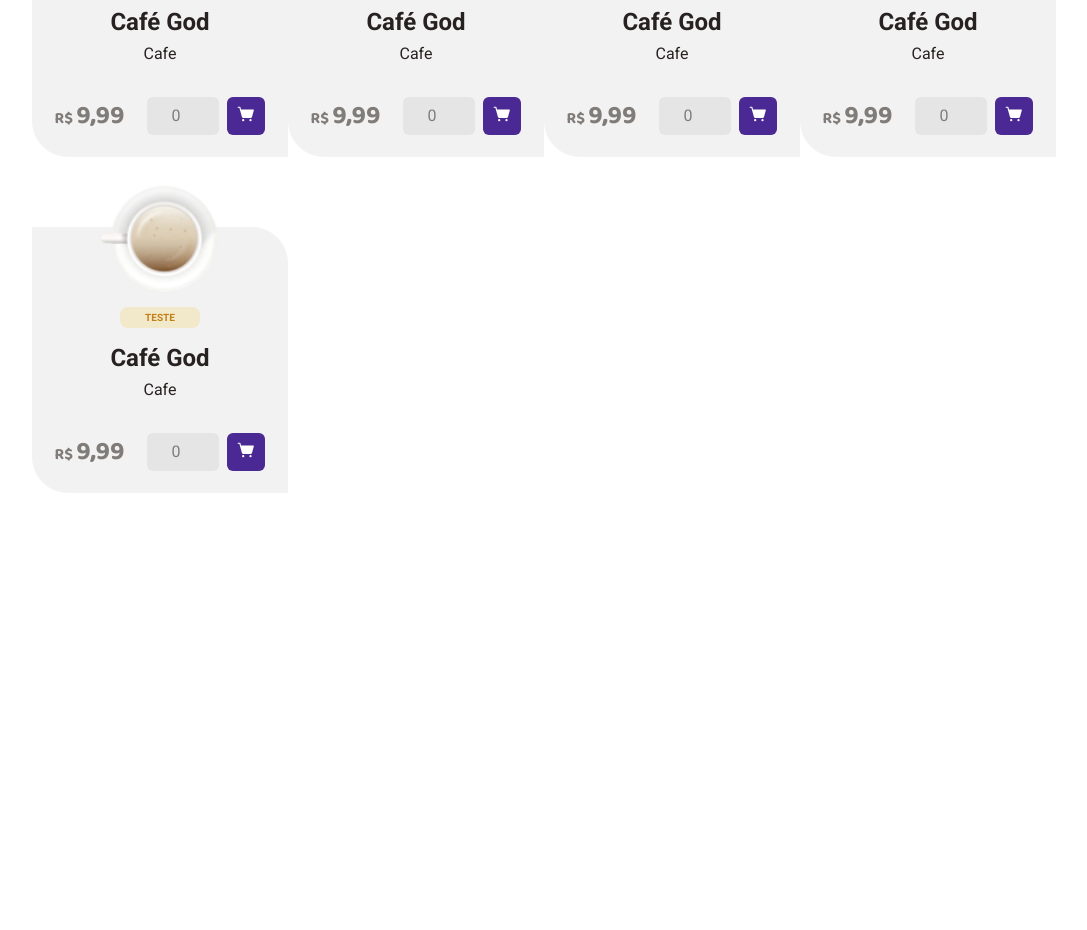
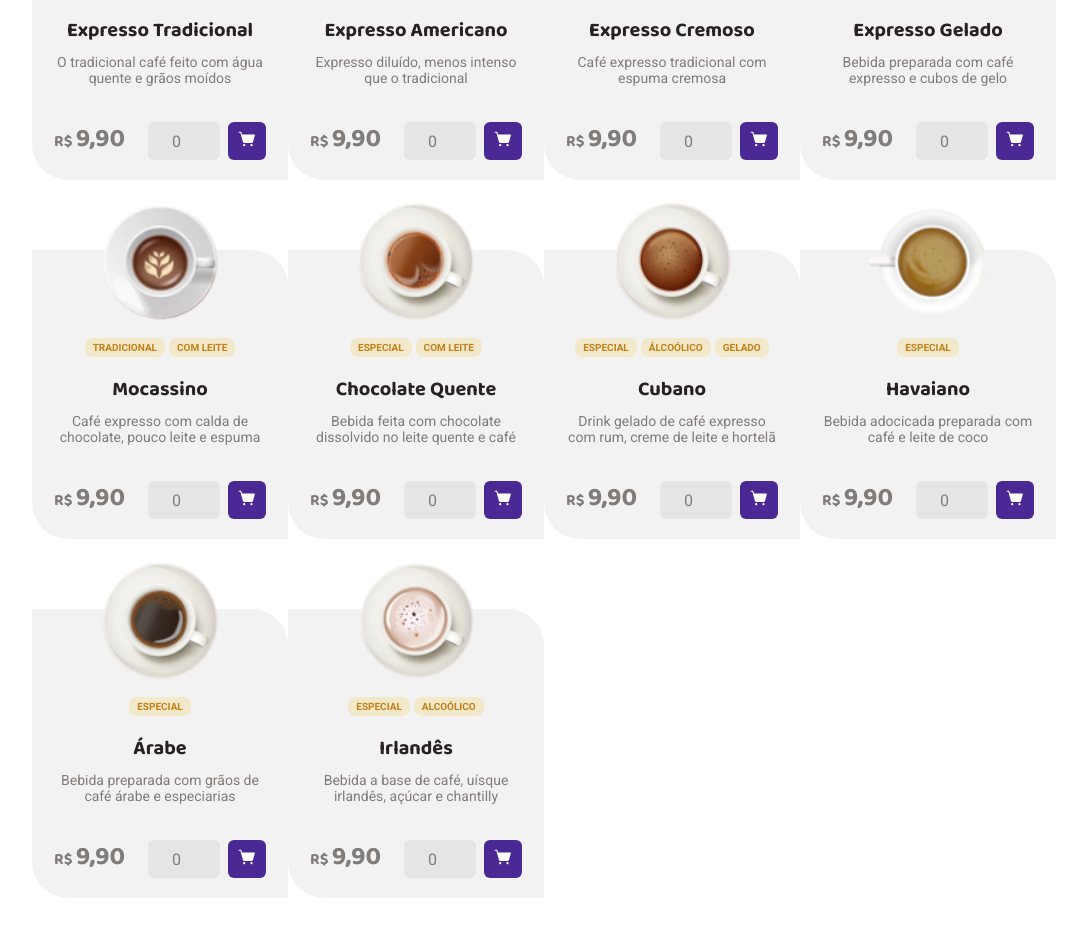
Before and after one commit to JuanFila/Coff, a React (Vite) app: page / in a window 1280 px wide. Shown: the part 1145-2075 px from the top of the page, without its empty margins (128-1215 px from the left). Before the commit the page ends 1670 px from the top, so only its background shows below. Built offline with nearby package versions, Linux system fonts and the light colour scheme.

Commit message:
Finish home page

```diff
--- a/src/components/CardCoffee/index.tsx
+++ b/src/components/CardCoffee/index.tsx
@@ -9,48 +9,55 @@ import {
   Moeda,
   CoffeName,
   CoffeDescription,
-  Adefinir2,
+  ContainerShop,
+  TypeCoffeContainer,
+  Description,
 } from "./style";
 import { TypeCoffee } from "../TypeCoffe";
-
-interface Image {
-  src: string;
-  alt: string;
-}
 
 interface PropsCoffee {
   typeCoffee: string[];
   price: string;
   coffeeName: string;
   coffeeDescription: string;
-  img: Image;
+  src: string;
+  alt: string;
 }
 
 export function CardCoffee({
+  typeCoffee,
   price,
-  img,
+  src,
+  alt,
   coffeeDescription,
   coffeeName,
 }: PropsCoffee) {
   return (
     <CardContainerCoffee>
-      <ImageCoffee src={img.src} alt={img.alt} />
-      <TypeCoffee />
-      <CoffeName>{coffeeName}</CoffeName>
-      <CoffeDescription>{coffeeDescription}</CoffeDescription>
+      <ImageCoffee src={src} alt={alt} />
+
+      <TypeCoffeContainer>
+        {typeCoffee.map((type, index) => (
+          <TypeCoffee key={index} typeCoffee={type} />
+        ))}
+      </TypeCoffeContainer>
+
+      <Description>
+        <CoffeName>{coffeeName}</CoffeName>
+        <CoffeDescription>{coffeeDescription}</CoffeDescription>
+      </Description>
+
       <ContainerPrice>
         <p>
           <Moeda>R$ </Moeda>
           <Price> {price}</Price>
         </p>
-
-        <Adefinir2>
+        <ContainerShop>
           <Input type="number" placeholder="0" />
           <ButtonShop>
             <ShoppingCartSimple size={18} color="#FFF" weight="fill" />
           </ButtonShop>
-        </Adefinir2>
-
+        </ContainerShop>
       </ContainerPrice>
     </CardContainerCoffee>
   );
--- a/src/components/CardCoffee/style.ts
+++ b/src/components/CardCoffee/style.ts
@@ -1,14 +1,14 @@
 import styled from "styled-components";
+
+
 
 export const CardContainerCoffee = styled.div`
   width: 16rem;
   height: auto;
 
   display:flex;
+  flex-direction: column;
   align-items: center;
-  flex-direction: column;
-
-  display: relative;
 
   border-top-right-radius: 36px;
   border-bottom-left-radius: 36px;
@@ -17,13 +17,29 @@ export const CardContainerCoffee = styled.div`
 
   margin-top: 4.375rem;
 `
+
+export const TypeCoffeContainer = styled.div`
+  width: 100%;
+  margin-top: -2rem;
+  gap: 4px;
+  display: flex;
+  align-items: center;
+  justify-content: center;
+  flex-wrap: wrap;
+  `
+
 export const CoffeName = styled.h2`
+  font-family: "baloo 2";
+  font-size: 1.25rem;
   margin-bottom: 0.5rem;
 `
 export const CoffeDescription = styled.p`
+  font-family: "Roboto";
+  font-size: 0.875rem;
   margin-bottom: 2rem;
+  color: ${props => props.theme["base-text"]};
+  text-align: center;
 `
-
 
 export const ImageCoffee = styled.img`
     width: 7.5rem;
@@ -56,14 +72,27 @@ export const Input = styled.input`
 
 export const ContainerPrice = styled.div`
     width: 100%;
+    height: 100%;
     display: flex;
-    align-items: center;
+    align-items: flex-end;
     justify-content: center;
     gap: 1.4375rem;
     margin-bottom: 20px;
 `
 
-const MoedaAndPrice = styled.label `
+export const Description = styled.div`
+    width: 13.5rem;
+    height: auto;
+    display: flex;
+    flex-direction: column;
+
+    align-items: center;
+    justify-content: center;
+
+
+`
+
+const MoedaAndPrice = styled.label`
  color: ${props => props.theme['base-text']};
   font-family: "Baloo 2", sans-serif;
   font-weight: bold;
@@ -77,7 +106,7 @@ export const Price = styled(MoedaAndPrice)`
   font-size: 26px;
 `
 
-export const Adefinir2 = styled.div`
+export const ContainerShop = styled.div`
  display: flex;
  gap:8px;
 `
--- a/src/components/TypeCoffe/index.tsx
+++ b/src/components/TypeCoffe/index.tsx
@@ -1,9 +1,7 @@
-import { ContainerTypeCoffee, TypeCoffeeText } from "./style";
-
-export function TypeCoffee() {
-  return (
-    <ContainerTypeCoffee>
-      <TypeCoffeeText>Teste</TypeCoffeeText>
-    </ContainerTypeCoffee>
-  );
+import { TypeCoffeeText } from "./style";
+interface TypeCoffee {
+  typeCoffee: string;
 }
+export function TypeCoffee({ typeCoffee }: TypeCoffee) {
+  return <TypeCoffeeText>{typeCoffee}</TypeCoffeeText>;
+}
--- a/src/components/TypeCoffe/style.ts
+++ b/src/components/TypeCoffe/style.ts
@@ -1,20 +1,20 @@
 import styled from "styled-components";
 
-export const TypeCoffeeText = styled.p `
+export const TypeCoffeeText = styled.span`
+  padding: 4px  8px;
+
+  display: flex;
+  align-items:center;
+  justify-content: center;
+
   color: ${props => props.theme['yellow-dark']};
+  background: ${props => props.theme['yellow-light']};
+
   font-weight: bold;
   font-size: 0.625rem;
   text-transform: uppercase;
+
+  border-radius: 8px;
+  margin-bottom: 1rem;
+
 `
-export const ContainerTypeCoffee = styled.div `
-  display: flex;
-  align-items: center;
-  justify-content: center;
-  border-radius: 8px;
-
-  margin-top: -2.5rem;
-  margin-bottom: 1rem;
-  background: ${props => props.theme['yellow-light']};
-  width: 5rem;
-  height: 1.3rem;
-`
--- a/src/pages/home/index.tsx
+++ b/src/pages/home/index.tsx
@@ -19,8 +19,117 @@ import {
   Timer,
 } from "@phosphor-icons/react";
 import { CardCoffee } from "../../components/CardCoffee";
-import Caffe1 from "../../assets/Type=Café_com_Leite.png";
+
+import Expresso from "../../assets/Type=Expresso.png";
+import ExpressoCremoso from "../../assets/Type=Expresso Cremoso.png";
+import Americano from "../../assets/Type=Americano.png";
+import CoffeeGelado from "../../assets/Type=Café Gelado.png";
+import Mocassino from "../../assets/Type=Mochaccino.png";
+import ChocolateQuente from "../../assets/Type=Chocolate Quente.png";
+import Cubano from "../../assets/Type=Cubano.png";
+import Havaiano from "../../assets/Type=Havaiano.png";
+import Árabe from "../../assets/Type=Árabe.png";
+import Irlandês from "../../assets/Type=Irlandês.png";
+
+
+
 export function Home() {
+
+  const coffees = [
+    {
+      id: 1,
+      typeCoffee: ["Tradicional"],
+      price: "9,90",
+      coffeeName: "Expresso Tradicional",
+      coffeeDescription: "O tradicional café feito com água quente e grãos moídos",
+      src: Expresso,
+      alt: "Expresso Tradicional"
+    },
+    {
+      id: 2,
+      typeCoffee: ["Tradicional",],
+      price: "9,90",
+      coffeeName: "Expresso Americano",
+      coffeeDescription: "Expresso diluído, menos intenso que o tradicional",
+      src: Americano,
+      alt: "Expresso Americano"
+    },
+    {
+      id: 3,
+      typeCoffee: ["Tradicional"],
+      price: "9,90",
+      coffeeName: "Expresso Cremoso",
+      coffeeDescription: "Café expresso tradicional com espuma cremosa",
+      src: ExpressoCremoso,
+      alt: "Expresso Cremoso"
+    },
+    {
+      id: 4,
+      typeCoffee: ["Tradicional", "Gelado"],
+      price: "9,90",
+      coffeeName: "Expresso Gelado",
+      coffeeDescription: "Bebida preparada com café expresso e cubos de gelo",
+      src: CoffeeGelado,
+      alt: "Expresso Gelado"
+    },
+
+    {
+      id: 5,
+      typeCoffee: ["Tradicional", "Com leite"],
+      price: "9,90",
+      coffeeName: "Mocassino",
+      coffeeDescription: "Café expresso com calda de chocolate, pouco leite e espuma",
+      src: Mocassino, /* TROCAR A PARTIR DAQUI */
+      alt: "Mocassino"
+    },
+    {
+      id: 6,
+      typeCoffee: ["Especial", "Com leite"],
+      price: "9,90",
+      coffeeName: "Chocolate Quente",
+      coffeeDescription: "Bebida feita com chocolate dissolvido no leite quente e café",
+      src: ChocolateQuente,
+      alt: "Chocolate Quente"
+    },
+    {
+      id: 7,
+      typeCoffee: ["Especial", "Álcoólico", "Gelado"],
+      price: "9,90",
+      coffeeName: "Cubano",
+      coffeeDescription: "Drink gelado de café expresso com rum, creme de leite e hortelã",
+      src: Cubano,
+      alt: "Cubano"
+    },
+    {
+      id: 8,
+      typeCoffee: ["Especial"],
+      price: "9,90",
+      coffeeName: "Havaiano",
+      coffeeDescription: "Bebida adocicada preparada com café e leite de coco",
+      src: Havaiano,
+      alt: "Havaiano"
+    },
+    {
+      id: 9,
+      typeCoffee: ["Especial"],
+      price: "9,90",
+      coffeeName: "Árabe",
+      coffeeDescription: "Bebida preparada com grãos de café árabe e especiarias",
+      src: Árabe,
+      alt: "Árabe"
+    },
+    {
+      id: 10,
+      typeCoffee: ["Especial",  "Alcoólico"],
+      price: "9,90",
+      coffeeName: "Irlandês",
+      coffeeDescription: "Bebida a base de café, uísque irlandês, açúcar e chantilly",
+      src: Irlandês,
+      alt: "Irlandês"
+    },
+
+  ]
+
   return (
     <Container>
       <Header />
@@ -63,41 +172,19 @@ export function Home() {
       <Section>
         <Title>Nossos Cafés</Title>
         <GridTeste>
-          <CardCoffee
-            typeCoffee="Tradicional"
-            price="9,99"
-            coffeeName="Café God"
-            coffeeDescription="Cafe"
-            img={{ src: Caffe1, alt: "Café God" }}
-          />
-          <CardCoffee
-            typeCoffee="Tradicional"
-            price="9,99"
-            coffeeName="Café God"
-            coffeeDescription="Cafe"
-            img={{ src: Caffe1, alt: "Café God" }}
-          />
-          <CardCoffee
-            typeCoffee="Tradicional"
-            price="9,99"
-            coffeeName="Café God"
-            coffeeDescription="Cafe"
-            img={{ src: Caffe1, alt: "Café God" }}
-          />
-          <CardCoffee
-            typeCoffee="Tradicional"
-            price="9,99"
-            coffeeName="Café God"
-            coffeeDescription="Cafe"
-            img={{ src: Caffe1, alt: "Café God" }}
-          />
-          <CardCoffee
-            typeCoffee="Tradicional"
-            price="9,99"
-            coffeeName="Café God"
-            coffeeDescription="Cafe"
-            img={{ src: Caffe1, alt: "Café God" }}
-          />
+          {
+            coffees.map((coffee) => (
+              <CardCoffee
+                key={coffee.id}
+                typeCoffee={coffee.typeCoffee}
+                price={coffee.price}
+                coffeeName={coffee.coffeeName}
+                coffeeDescription={coffee.coffeeDescription}
+                src={coffee.src}
+                alt={coffee.alt}
+              />
+            ))
+          }
         </GridTeste>
       </Section>
     </Container>
--- a/src/pages/home/style.ts
+++ b/src/pages/home/style.ts
@@ -52,4 +52,5 @@ export const GridTeste = styled.div`
       width: 100%;
       display: grid;
       grid-template-columns: repeat(4, 1fr);
+
 `
```
Also changed, not shown: src/assets/Type=Americano.png (added), src/context/context.ts (added).
